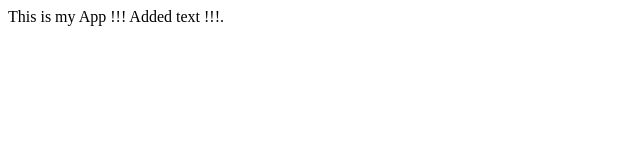
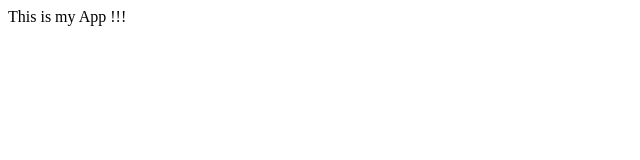
Before and after one commit to ArthurGit-LV/GitTraining, a plain HTML site: page index.html in a window 1280 px wide. Shown: the whole page, without its empty margins (0-640 px from the left). Drawn offline with Linux system fonts and the light colour scheme.

Commit message:
New chnages to index.html

```diff
--- a/index.html
+++ b/index.html
@@ -7,7 +7,7 @@
   </head>
   <body>
 
-    This is my App !!! Added text !!!.
+    This is my App !!!
 
   </body>
 </html>
```
